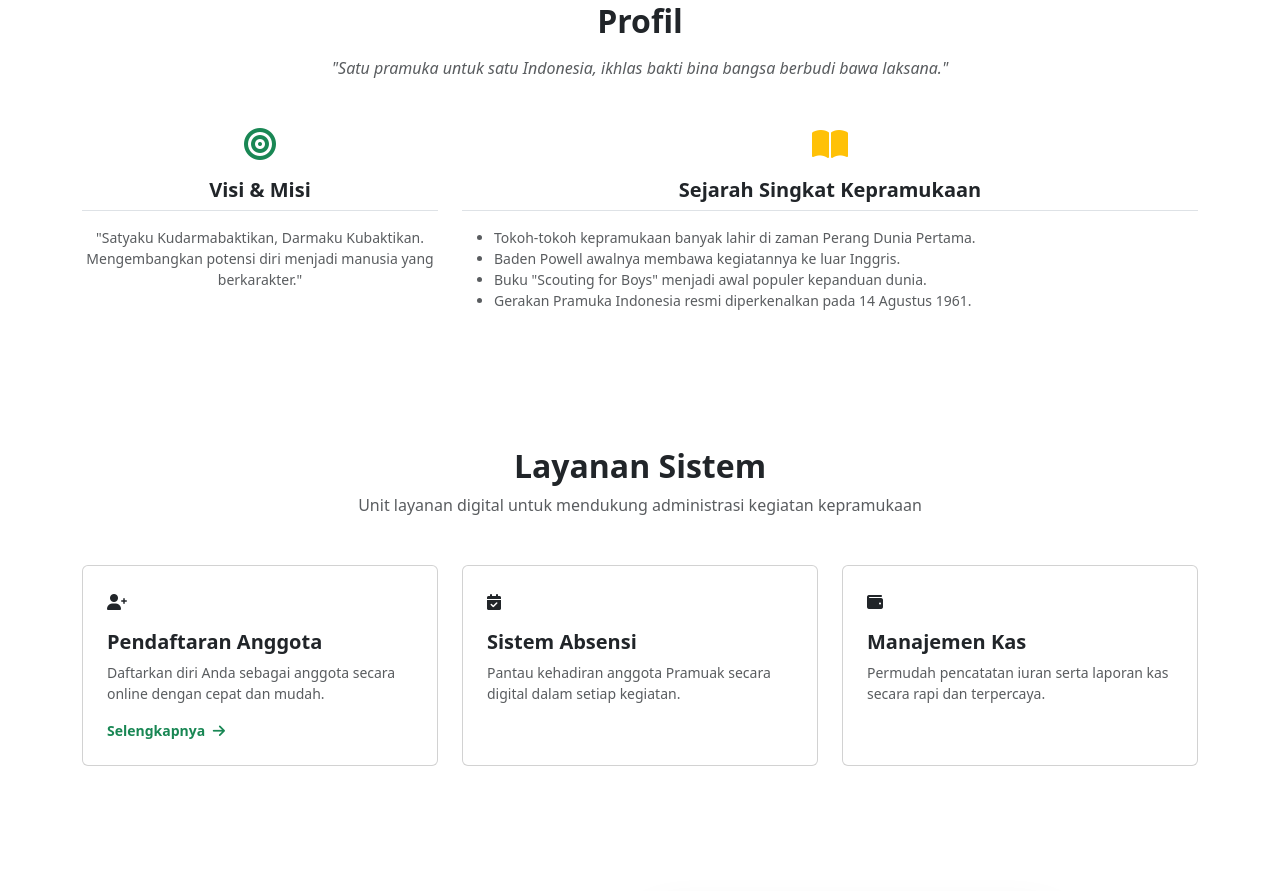
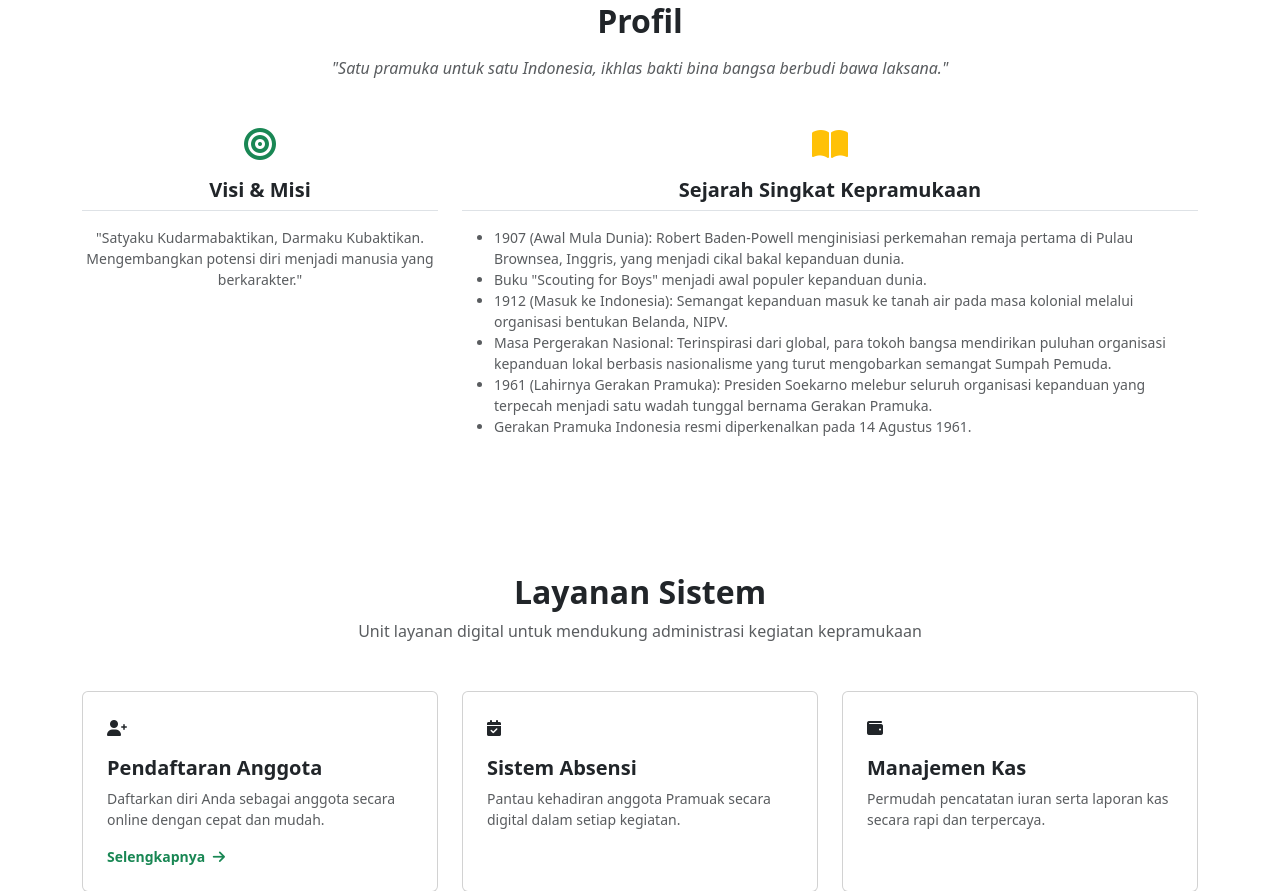
Before and after one commit to WEBSITE-PRAMUKA/program_pramuka, a PHP site: page /beranda1.php in a window 1280 px wide. Shown: the part 380-1271 px from the top of the page. Run offline with PHP 8.4, Linux system fonts and the light colour scheme.

Commit message:
merubah sejarah kepramukaan

```diff
--- a/pages/beranda1.php
+++ b/pages/beranda1.php
@@ -50,7 +50,7 @@
 
         <div class="hero-overlay"></div>
         <div class="container hero-content" data-aos="zoom-in" data-aos-duration="1000">
-            <h1 class="display-3 fw-bold hero-title">Satyaku Kudarmabaktikan<br>Darmaku Kubaktikan</h1>
+            <h1 class="display-3 fw-bold hero-title">Satyaku Kudarmakan<br>Darmaku Kubaktikan</h1>
             <p class="lead my-4 mx-auto hero-subtitle">Bergabunglah dengan Gerakan Pramuka Indonesia untuk mengembangkan karakter, keterampilan, dan jiwa kepemimpinan Anda.</p>
             <div class="d-flex justify-content-center gap-3">
                 <a href="../auth/daftar.php" class="btn btn-pramuka-yellow btn-lg px-4 py-2 hover-bounce">Daftar Anggota <i class="fas fa-chevron-right ms-1"></i></a>
@@ -79,9 +79,11 @@
                         <div class="text-center mb-3"><i class="fas fa-book-open text-warning fs-2"></i></div>
                         <h5 class="fw-bold border-bottom pb-2 text-center">Sejarah Singkat Kepramukaan</h5>
                         <ul class="small text-muted mt-3 custom-list">
-                            <li>Tokoh-tokoh kepramukaan banyak lahir di zaman Perang Dunia Pertama.</li>
-                            <li>Baden Powell awalnya membawa kegiatannya ke luar Inggris.</li>
+                            <li>1907 (Awal Mula Dunia): Robert Baden-Powell menginisiasi perkemahan remaja pertama di Pulau Brownsea, Inggris, yang menjadi cikal bakal kepanduan dunia.</li>
                             <li>Buku "Scouting for Boys" menjadi awal populer kepanduan dunia.</li>
+                            <li>1912 (Masuk ke Indonesia): Semangat kepanduan masuk ke tanah air pada masa kolonial melalui organisasi bentukan Belanda, NIPV.</li>
+                            <li>Masa Pergerakan Nasional: Terinspirasi dari global, para tokoh bangsa mendirikan puluhan organisasi kepanduan lokal berbasis nasionalisme yang turut mengobarkan semangat Sumpah Pemuda.</li>
+                            <li>1961 (Lahirnya Gerakan Pramuka): Presiden Soekarno melebur seluruh organisasi kepanduan yang terpecah menjadi satu wadah tunggal bernama Gerakan Pramuka.</li>
                             <li>Gerakan Pramuka Indonesia resmi diperkenalkan pada 14 Agustus 1961.</li>
                         </ul>
                     </div>
```
